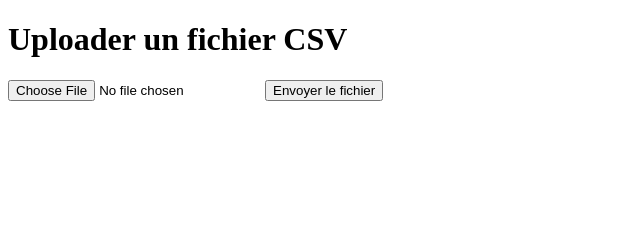
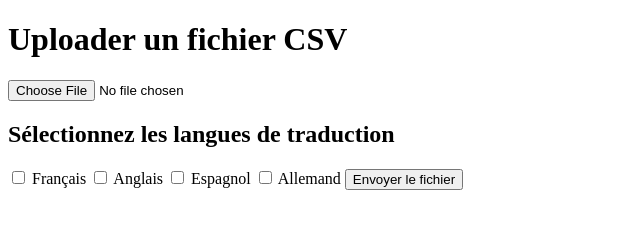
Before and after one commit to ThibaultGautierL/mantra_translation, a plain HTML site: page index.html in a window 1280 px wide. Shown: the whole page, without its empty margins (0-640 px from the left). Drawn offline with Linux system fonts and the light colour scheme.

```diff
--- a/index.html
+++ b/index.html
@@ -9,6 +9,11 @@
     <h1>Uploader un fichier CSV</h1>
     <form id="uploadForm">
         <input type="file" id="fileInput" accept=".csv" required>
+        <h2>Sélectionnez les langues de traduction</h2>
+        <label><input type="checkbox" name="languages" value="fr"> Français</label>
+        <label><input type="checkbox" name="languages" value="en"> Anglais</label>
+        <label><input type="checkbox" name="languages" value="es"> Espagnol</label>
+        <label><input type="checkbox" name="languages" value="de"> Allemand</label>
         <button type="submit">Envoyer le fichier</button>
     </form>
     <p id="message"></p>
```
